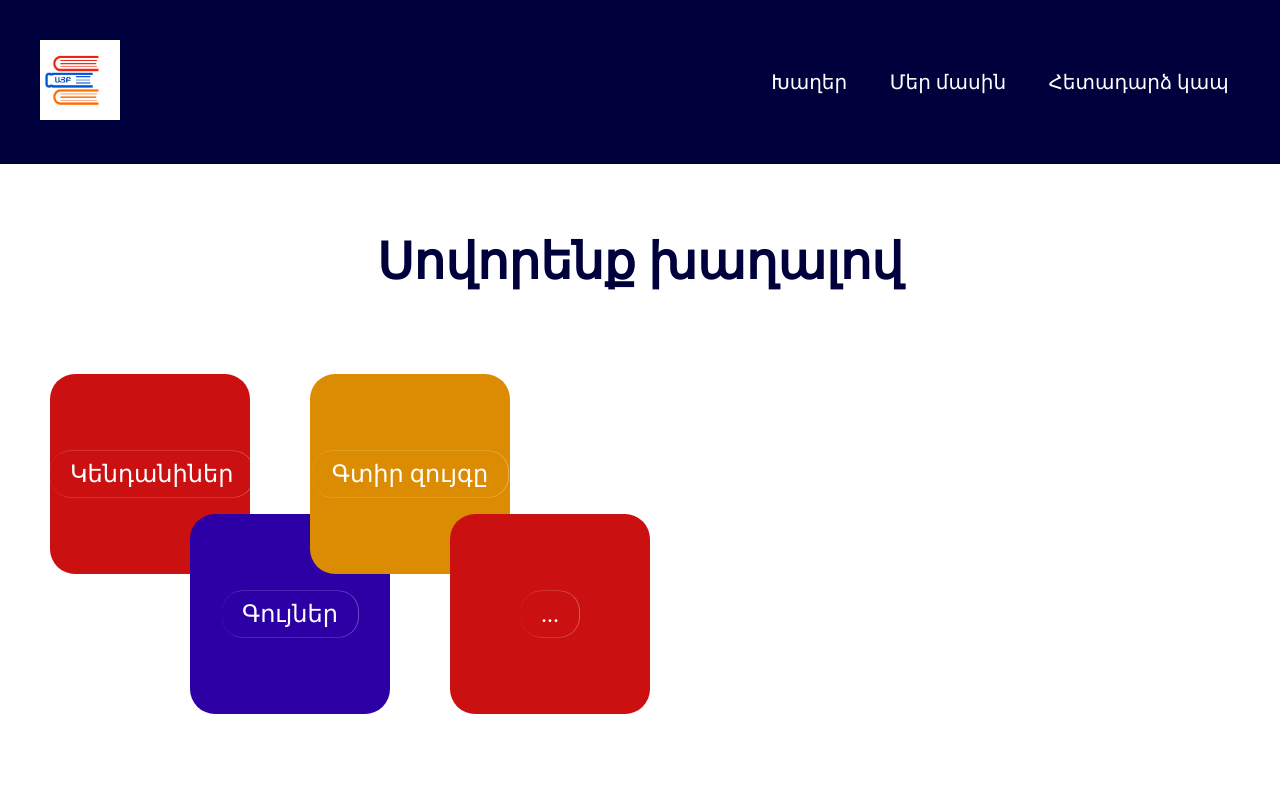
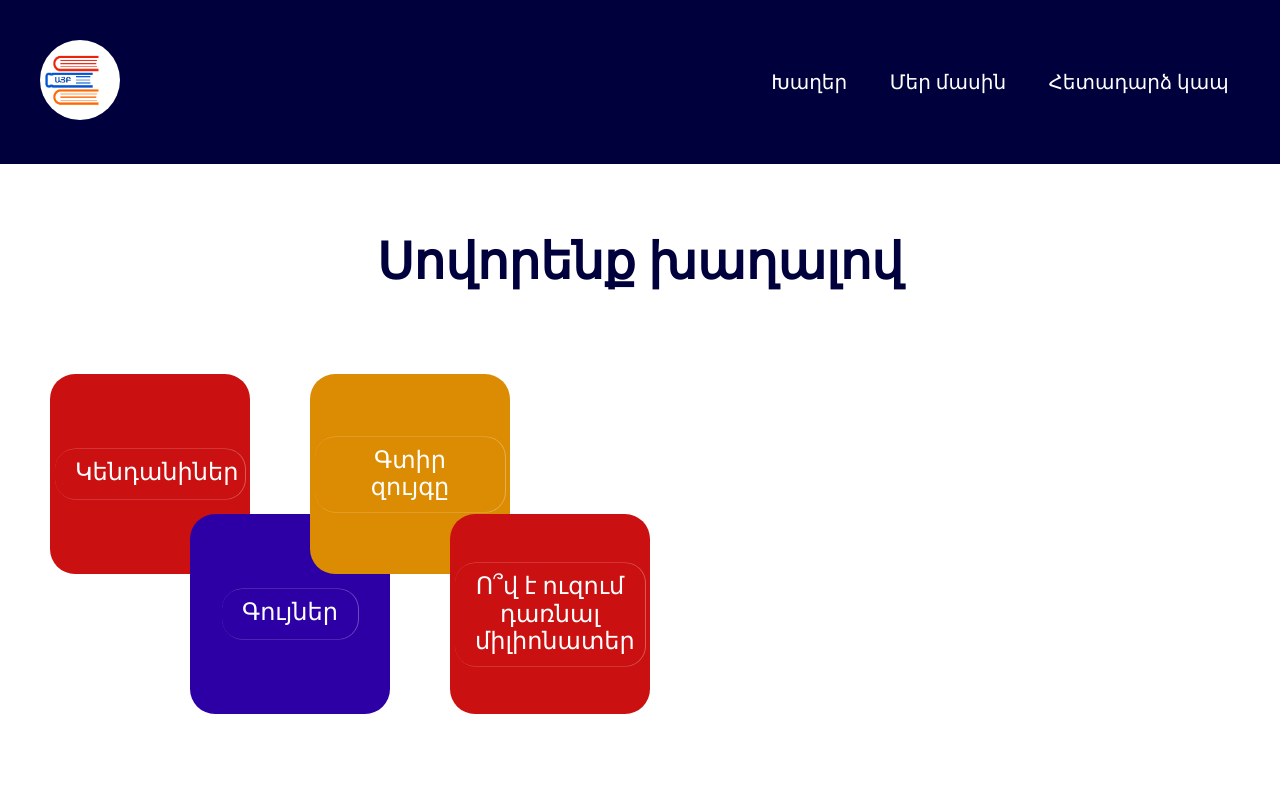
Before and after one commit to AstghikMeltonyan/ayb-school, a plain HTML site: page index.html in a window 1280 px wide. Shown: the top 800 px of the page. Drawn offline with Linux system fonts and the light colour scheme.

Commit message:
add millioner

```diff
--- a/css/style.css
+++ b/css/style.css
@@ -32,6 +32,7 @@ a {
 
 .logo__img {
   width: 50%;
+  border-radius: 50%;
   width: 80px;
   height: 80px;
 }
@@ -81,9 +82,11 @@ a {
 }
 
 .game {
+  display: inline-flex;
+  align-items: center;
+  justify-content: center;
   width: 200px;
   height: 200px;
-  line-height: 200px;
   border-radius: 25px;
   text-align: center;
   font-size: 24px;
@@ -91,6 +94,8 @@ a {
 }
 
 .game__item {
+  max-width: 150px;
+  min-height: 30px;
   padding: 10px 20px;
   border-radius: 20px;
   box-shadow: .5px 0 .5px .5px rgba(255, 255, 255, 0.3)
--- a/index.html
+++ b/index.html
@@ -37,7 +37,7 @@
               target="_blank">Գույներ</a></li>
           <li class="game-3 game"><a class="game__item" href="https://astghikmeltonyan.github.io/Game-Pair/" target="_blank">Գտիր
               զույգը</a></li>
-          <li class="game-4 game"><a class="game__item" href="#">...</a></li>
+          <li class="game-4 game"><a class="game__item" href="https://ca63014.tw1.ru/">Ո՞վ է ուզում դառնալ միլիոնատեր</a></li>
         </ul>
       </div>
     </section>
```
